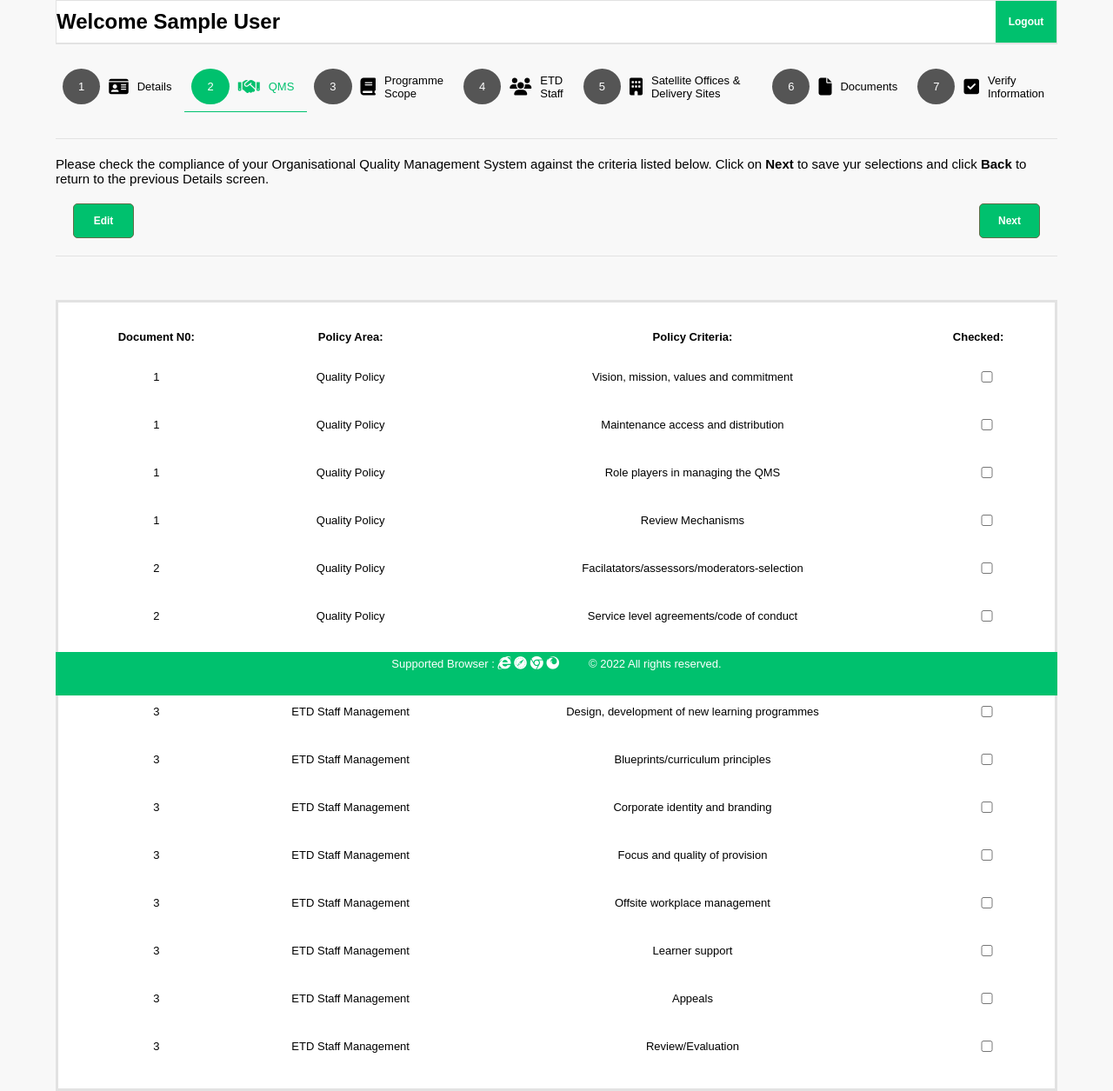
After one commit to MaherLawand/lmis_update, a PHP site: page /login/QMS.php in a window 1280 px wide. The commit adds this page. Shown: the whole page at 87% size. Run offline with PHP 8.4, Linux system fonts and the light colour scheme; the visitor is signed in with stand-in values (Sample User, id 1); some libraries are stand-ins or nearby versions.

Commit message:
lmis_update_2

```diff
--- a/ETDstaff.php
+++ b/ETDstaff.php
@@ -27,10 +27,12 @@
     <meta name="viewport" content="width=device-width, initial-scale=1.0">
     <link rel="stylesheet" href="./css/programme.css">
     <link rel="stylesheet" href="https://cdnjs.cloudflare.com/ajax/libs/font-awesome/6.1.2/css/all.min.css">
+    <script type="text/javascript" src="./js/step2.js" defer></script>
     <title>Document</title>
 </head>
 <body>
     <div class="container">
+    <input type="hidden" id="hidden" value="4">
 <section class="path">
 <div class="path1">
     <div class="card ">
@@ -91,7 +93,11 @@
 
 <div class="path2">
     <p >Enter the details of the training provider. Click on <strong>Save</strong> to save the changes that you have made. Click on <strong>Edit</strong> to edit an already existing record</p>
+    <div class="flex-btns-2">
 
+<a id="edit" name="edit" onclick="savebtn();" class="btn">Edit</a>
+<a id="upper-next" name="upr-next" class="btn">Next</a>
+</div>
     <section class="contact-info">
 
     <table style="width:100%;border-collapse:collapse;">
--- /dev/null
+++ b/QMS.php
@@ -0,0 +1,189 @@
+<?php
+    session_start();
+    if (!isset($_SESSION['SESSION_EMAIL'])) {
+        header("Location: index.php");
+        die();
+    }
+
+    include 'config.php';
+
+    $query = mysqli_query($conn, "SELECT * FROM users WHERE email='{$_SESSION['SESSION_EMAIL']}'");
+
+    if (mysqli_num_rows($query) > 0) {
+        $row = mysqli_fetch_assoc($query);
+
+        echo "<header> <h2> Welcome "  . $row['name'] . " </h2> <a href='logout.php'>Logout</a> </header>";
+    }
+?>
+<!DOCTYPE html>
+<html lang="en">
+<head>
+    <meta charset="UTF-8">
+    <meta http-equiv="X-UA-Compatible" content="IE=edge">
+    <meta name="viewport" content="width=device-width, initial-scale=1.0">
+    <title>QMS</title>
+    <link rel="stylesheet" href="./css/2.css">
+    <link rel="stylesheet" href="https://cdnjs.cloudflare.com/ajax/libs/font-awesome/6.1.2/css/all.min.css">
+    <script type="text/javascript" src="./js/step2.js" defer></script>
+</head>
+<input type="hidden" id="hidden" value="2">
+<div class="container">
+    <section class="path">
+    <div class="path1">
+        <div class="card ">
+            <li>
+                <span class="list-num">1</span>
+                <i class="fa-solid fa-id-card"></i>
+               <span>Details</span>
+              </li>
+            </div>
+
+            <div class="card">
+                <li class="active">
+                    <span class="list-num first">2</span>
+                   <i class="fa-solid fa-handshake"></i>
+                   <span>QMS</span>
+                  </li>
+                </div>
+                <div class="card">
+                    <li>
+                        <span class="list-num">3</span>
+                        <i class="fa-solid fa-book"></i>
+                       <span>Programme Scope</span>
+                      </li>
+                    </div>
+                    <div class="card">
+                        <li>
+                            <span class="list-num">4</span>
+                            <i class="fa-solid fa-users"></i>
+                           <span>ETD Staff</span>
+                          </li>
+                        </div>
+                        <div class="card">
+                            <li>
+                                <span class="list-num">5</span>
+                                <i class="fa-solid fa-building"></i>
+                               <span>Satellite Offices & Delivery Sites</span>
+                              </li>
+                            </div>
+                            <div class="card">
+                                <li>
+                                    <span class="list-num">6</span>
+                                    <i class="fa-solid fa-file"></i>                                                      <span>Documents</span>
+                                  </li>
+                                </div>
+                                <div class="card">
+                                    <li>
+                                        <span class="list-num">7</span>
+                                        <i class="fa-solid fa-square-check"></i>                                    <span>Verify Information</span>
+                                      </li>
+                                    </div>
+    </div>
+    <div class="path2">
+        <P>Please check the compliance of your Organisational Quality Management System against the criteria listed below. Click on <B>Next </B>to save yur selections and click <b>Back</b> to return to the previous Details screen.</P>
+        <div class="flex-btns">
+
+<a id="edit" name="edit" onclick="savebtn();" class="btn">Edit</a>
+<a id="upper-next" name="upr-next" class="btn">Next</a>
+</div>
+    </div>
+    </section>
+<body>
+    <footer>
+
+        <div id="footer">
+            <span>Supported Browser : </span>
+            <div>
+            <i class="fa-brands fa-internet-explorer"></i>
+             <i class="fa-brands fa-safari"></i>
+             <i class="fa-brands fa-chrome"></i>
+             <i class="fa-brands fa-firefox"></i>
+        </div>
+        <span> © 2022 All rights reserved.</span>
+        </div>
+    </footer>
+<table>
+<tr><td><h4>Document N0:</h4></td>
+<td><h4>Policy Area:</h4></td>
+<td><h4>Policy Criteria:</h4></td>
+<td><h4>Checked:</h4></td></tr>
+<tr> <td> <P>1</P></td>
+    <td> <p> Quality Policy </p></td>
+    <td> <p> Vision, mission, values and commitment </p></td>
+    <td> <input type="checkbox"> </td>
+</tr>
+<tr> <td> <P>1</P></td>
+    <td> <p> Quality Policy </p></td>
+    <td> <p> Maintenance access and distribution </p></td>
+    <td> <input type="checkbox"> </td>
+</tr>
+<tr> <td> <P>1</P></td>
+    <td> <p> Quality Policy </p></td>
+    <td> <p> Role players in managing the QMS </p></td>
+    <td> <input type="checkbox"> </td>
+</tr>
+<tr> <td> <P>1</P></td>
+    <td> <p> Quality Policy </p></td>
+    <td> <p> Review Mechanisms </p></td>
+    <td> <input type="checkbox"> </td>
+</tr>
+<tr> <td> <P>2</P></td>
+    <td> <p> Quality Policy </p></td>
+    <td> <p> Facilatators/assessors/moderators-selection </p></td>
+    <td> <input type="checkbox"> </td>
+</tr>
+<tr> <td> <P>2</P></td>
+    <td> <p> Quality Policy </p></td>
+    <td> <p> Service level agreements/code of conduct </p></td>
+    <td> <input type="checkbox"> </td>
+</tr>
+<tr> <td> <P>2</P></td>
+    <td> <p> Quality Policy </p></td>
+    <td> <p> Staff development </p></td>
+    <td> <input type="checkbox"> </td>
+</tr>
+<tr> <td> <P>3</P></td>
+    <td> <p> ETD Staff Management </p></td>
+    <td> <p> Design, development of new learning programmes </p></td>
+    <td> <input type="checkbox"> </td>
+</tr>
+<tr> <td> <P>3</P></td>
+    <td> <p> ETD Staff Management </p></td>
+    <td> <p> Blueprints/curriculum principles </p></td>
+    <td> <input type="checkbox"> </td>
+</tr>
+<tr> <td> <P>3</P></td>
+    <td> <p> ETD Staff Management </p></td>
+    <td> <p> Corporate identity and branding </p></td>
+    <td> <input type="checkbox"> </td>
+</tr>
+<tr> <td> <P>3</P></td>
+    <td> <p> ETD Staff Management </p></td>
+    <td> <p> Focus and quality of provision </p></td>
+    <td> <input type="checkbox"> </td>
+</tr>
+<tr> <td> <P>3</P></td>
+    <td> <p> ETD Staff Management </p></td>
+    <td> <p> Offsite workplace management </p></td>
+    <td> <input type="checkbox"> </td>
+</tr>
+<tr> <td> <P>3</P></td>
+    <td> <p> ETD Staff Management </p></td>
+    <td> <p> Learner support </p></td>
+    <td> <input type="checkbox"> </td>
+</tr>
+<tr> <td> <P>3</P></td>
+    <td> <p> ETD Staff Management </p></td>
+    <td> <p> Appeals </p></td>
+    <td> <input type="checkbox"> </td>
+</tr>
+<tr> <td> <P>3</P></td>
+    <td> <p> ETD Staff Management </p></td>
+    <td> <p> Review/Evaluation </p></td>
+    <td> <input type="checkbox"> </td>
+</tr>
+</table>
+
+
+</body>
+</html>
--- /dev/null
+++ b/css/2.css
@@ -0,0 +1,191 @@
+html {
+    scroll-behavior: smooth;
+}
+
+*{
+    margin: 0;
+    padding: 0;
+    box-sizing: border-box;
+    font-family: sans-serif;
+
+}
+body{
+    background-color: #f8f8f8;
+}
+
+.container{
+    width: 90%;
+    margin: auto;
+}
+
+header{
+
+    height: 50px;
+    width: 90%;
+    background-color:#fff;
+    position: fixed;
+    top: 0;
+    left: 50%;
+    transform: translate(-50%,0);
+    text-align: center;
+    font-size: 13px;
+    color: white;
+    display: flex;
+    justify-content:space-between;
+    align-items: center;
+    font-size: 1rem;
+    border:1px solid #e2e2e2;
+    color: black;
+
+}
+
+a{
+    text-decoration: none;
+    color: white;
+    font-size: 12px;
+    font-weight: bold;
+    height: 100%;
+    background-color: transparent;
+    cursor: pointer;
+    background-color:#00c16e;
+    display: flex;
+    align-items: center;
+    width:70px;
+    justify-content: center;
+
+}
+
+
+.card li{
+    list-style: none;
+    display: flex;
+    align-items: center;
+    padding: 8px;
+    font-size: 13px;
+    padding-right: 15px;
+}
+.list-num{
+    padding: 13px 18px;
+    border-radius: 50%;
+    background-color: #555555;
+    color: white;
+
+}
+.active{
+    border-bottom: 1px solid #00c16e;
+    color: #00c16e;
+
+}
+ .first {
+background-color: #00c16e;
+}
+.path{
+    /* border: 1px solid black ; */
+
+    margin: 50px 0;
+}
+
+.path1{
+    padding: 30px 0;
+    display: flex;
+    justify-content: space-between;
+    padding-top: 20px;
+    border-top: 1px solid #e2e2e2;
+    border-bottom: 1px solid #e2e2e2;
+}
+.path2{
+
+    border-bottom: 1px solid #e2e2e2;
+}
+.path2 p{
+    font-size: 15px;
+    padding-top: 20px;
+}
+.fa-solid{
+    font-size: 20px;
+    margin: 0 10px;
+
+}
+
+.path2 a , .flex-btns a{
+    text-decoration: none;
+    font-size: 12px;
+    color:white;
+    padding: 12px 22px;
+    border : 1px solid #626d48 ;
+    border-radius: 5px;
+    cursor: pointer;
+    margin:  20px;
+    background-color:#00c16e;
+}
+.flex-btns{
+    display: flex;
+    justify-content: space-between;
+    align-items: center;
+}
+
+table td ,th{
+    font-size: 13px;
+  }
+
+.contact-info{
+    border: 3px solid #e2e2e2;
+    border-radius: 5px;
+    margin-bottom: 50px;
+    display: flex;
+    align-items: center;
+    padding:20px;
+    background-color: #fff;
+}
+
+
+
+        input{
+            border: 1px solid #e2e2e2;
+            border-radius: 5px;
+            padding: 10px;
+            margin: 10px;
+            width: 100%;
+            font-size: 13px;
+            cursor: pointer;
+        }
+
+
+        #footer{
+            height: 50px;
+            width: 90%;
+            background-color:#00c16e;
+            position: fixed;
+            bottom: 0;
+            left: 50%;
+            transform: translate(-50%,0);
+            text-align: center;
+            font-size: 13px;
+            color: white;
+            padding-top: 5px;
+        }
+        #footer span{
+            background-color: transparent;
+        }
+        #footer div{
+            background-color: transparent;
+            display: inline-block;
+             padding-right: 30px;
+
+        }
+        #footer div i {
+            background-color: transparent;
+            color: white;
+            font-size: 15px;
+        }
+
+table{
+    width:100%;
+    border: 3px solid #e2e2e2;
+    padding:20px;
+    background-color: #fff;
+}
+td{
+    text-align: center;
+    padding:10px;
+}
--- /dev/null
+++ b/js/step2.js
@@ -0,0 +1,13 @@
+let upr_next=document.getElementById("upper-next");
+let hidden=document.getElementById("hidden");
+upr_next.addEventListener('click',()=>{
+        if(hidden.value==1){
+                window.location.href = "QMS.php";
+            }else if(hidden.value==2){
+                window.location.href = "programmescope.php";
+            }
+            else if(hidden.value==3){
+                window.location.href = "ETDstaff.php";
+            }
+    }
+    );
--- a/welcome.php
+++ b/welcome.php
@@ -109,7 +109,7 @@ $contact_row = mysqli_fetch_assoc($selectcontact);
    <a href="">Log Off</a>
 
 </header>-->
-
+<input type="hidden" id="hidden" value="1">
 <section class="path">
 <div class="path1">
     <div class="card ">
```
Also changed, not shown: css/programme.css (+16 -0 lines), js/step1.js (+17 -2 lines), programmescope.php (+7 -0 lines).
